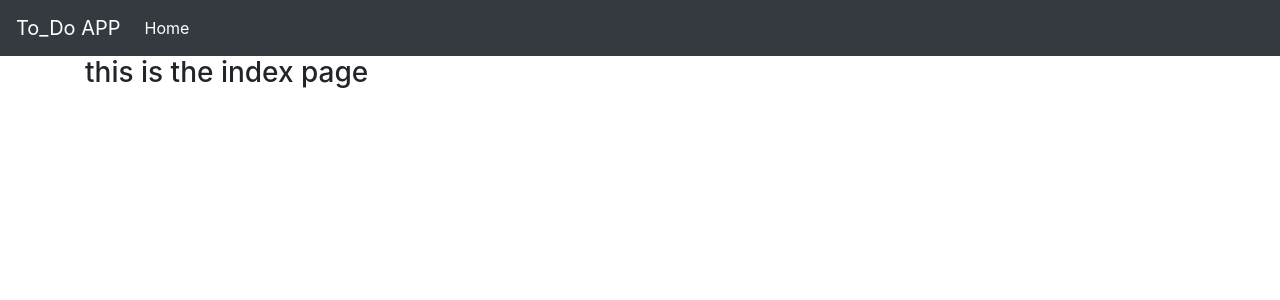
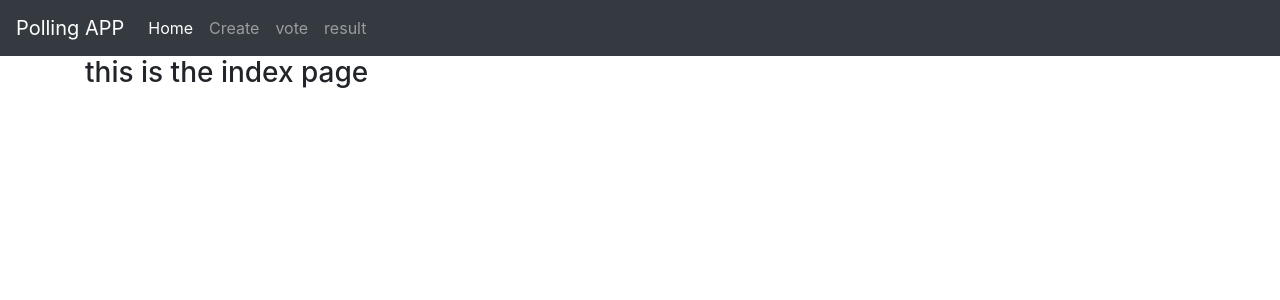
Before and after one commit to kaybrian/PollingApp, a Django app: page / in a window 1280 px wide. Shown: the top 300 px of the page. Run offline with Django 3.2, Linux system fonts and the light colour scheme; some libraries are stand-ins or nearby versions.

Commit message:
simple setup is all done for the app

```diff
--- a/pollapp/settings.py
+++ b/pollapp/settings.py
@@ -38,6 +38,7 @@ INSTALLED_APPS = [
     'django.contrib.sessions',
     'django.contrib.messages',
     'django.contrib.staticfiles',
+    'polls'
 ]
 
 MIDDLEWARE = [
--- a/templates/polls/base.html
+++ b/polls/templates/polls/base.html
@@ -14,7 +14,7 @@
 <body>
 
     <nav class="navbar navbar-expand-lg navbar-dark bg-dark  ">
-        <a class="navbar-brand" href="#"> To_Do APP</a>
+        <a class="navbar-brand" href="#"> Polling APP</a>
         <button class="navbar-toggler" type="button" data-toggle="collapse" data-target="#navbarSupportedContent"
             aria-controls="navbarSupportedContent" aria-expanded="false" aria-label="Toggle navigation">
             <span class="navbar-toggler-icon"></span>
@@ -23,7 +23,16 @@
         <div class="collapse navbar-collapse" id="navbarSupportedContent">
             <ul class="navbar-nav mr-auto">
                 <li class="nav-item active">
-                    <a class="nav-link" href="{% url 'poll:index' %}">Home <span class="sr-only">(current)</span> </a>
+                    <a class="nav-link" href="{% url 'polls:index' %}">Home <span class="sr-only">(current)</span> </a>
+                </li>
+                <li class="nav-item ">
+                    <a class="nav-link" href="{% url 'polls:create' %}">Create<span class="sr-only">(current)</span> </a>
+                </li>
+                <li class="nav-item ">
+                    <a class="nav-link" href="{% url 'polls:vote' %}">vote <span class="sr-only">(current)</span> </a>
+                </li>
+                <li class="nav-item ">
+                    <a class="nav-link" href="{% url 'polls:result' %}">result <span class="sr-only">(current)</span> </a>
                 </li>
 
             </ul>
--- a/polls/urls.py
+++ b/polls/urls.py
@@ -4,5 +4,8 @@ from . import views
 app_name='polls'
 
 urlpatterns = [
-    path('',views.index,name='index')
+    path('',views.index,name='index'),
+    path('results/',views.result,name='result'),
+    path('vote/',views.vote,name='vote'),
+    path('create',views.Create,name='create'),
 ]
--- a/polls/views.py
+++ b/polls/views.py
@@ -2,4 +2,17 @@ from django.shortcuts import render
 
 # Create your views here.
 def index(request):
-    return render(request,'polls/index.html')
+    context = {}
+    return render(request,'polls/index.html',context)
+
+def Create(request):
+    context = {}
+    return render(request,'polls/create.html',context)
+
+def vote(request):
+    context = {}
+    return render(request,'polls/vote.html',context)
+
+def result(request):
+    context = {}
+    return render(request,'polls/result.html',context)
```
Also changed, not shown: polls/templates/polls/create.html (added, +8 -0 lines), polls/templates/polls/result.html (added, +8 -0 lines), polls/templates/polls/vote.html (added, +8 -0 lines), polls/templates/polls/index.html (renamed from templates/polls/index.html).
